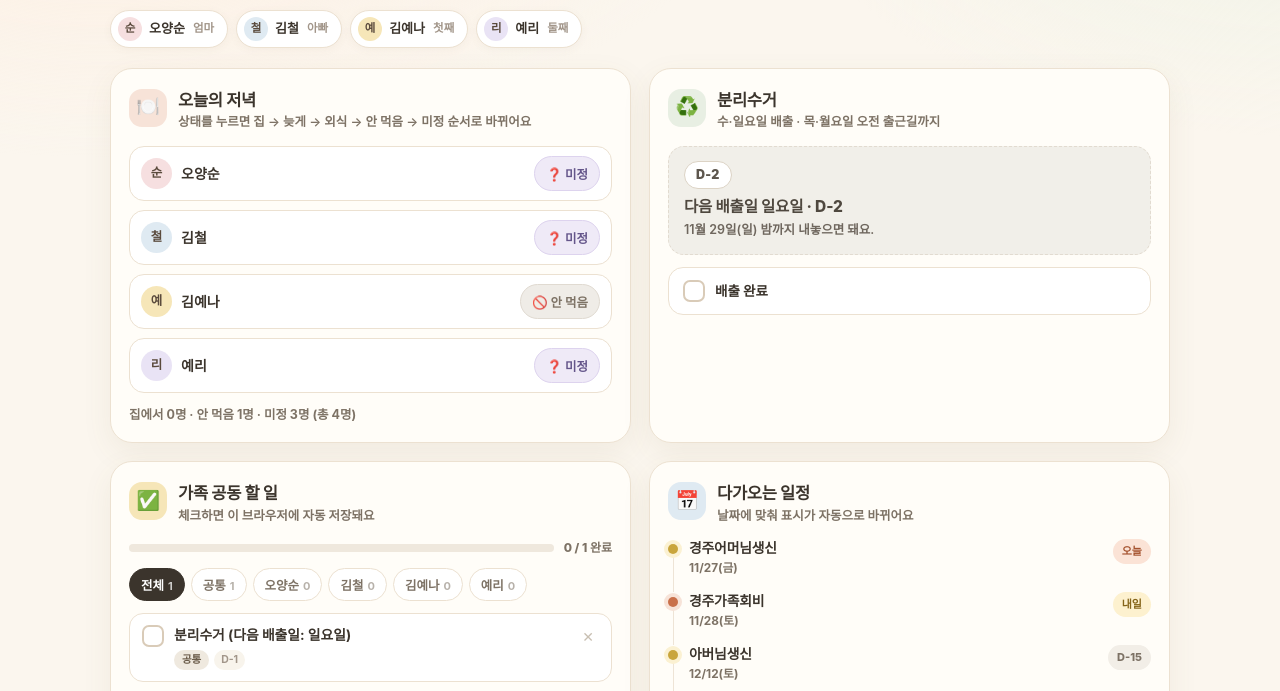
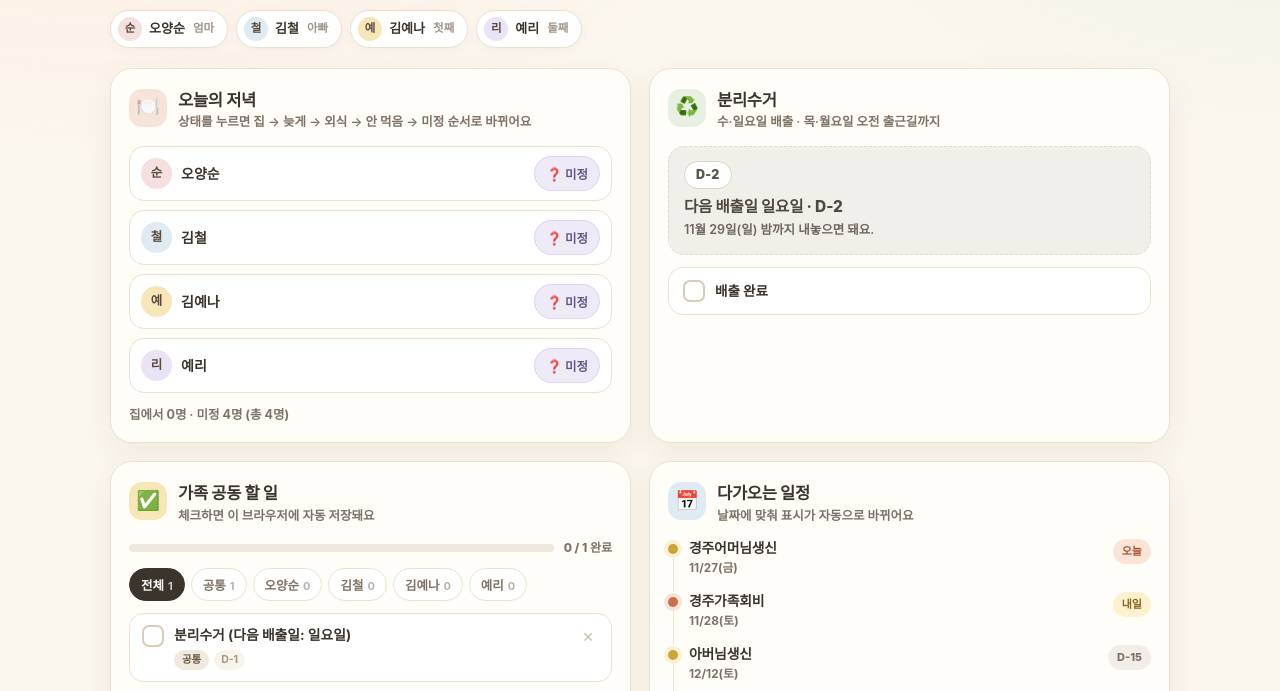
Before and after one commit to yena5789/family-dashboard, a plain HTML site: page index.html in a window 1280 px wide. Shown: the part 94-785 px from the top of the page. Drawn offline with Linux system fonts and the light colour scheme.

Commit message:
2026-11-28 아침 업데이트

```diff
--- a/index.html
+++ b/index.html
@@ -535,7 +535,7 @@
     { id: 'yena', name: '김예나', initial: '예', color: 'var(--butter)' },
     { id: 'eri', name: '예리', initial: '리', color: 'var(--lilac)' }
   ];
-  var dinnerDefault = { oh: 'unknown', kim: 'unknown', yena: 'skip', eri: 'unknown' };
+  var dinnerDefault = { oh: 'unknown', kim: 'unknown', yena: 'unknown', eri: 'unknown' };
   var dinnerSaved = load(KEY.dinner + todayStr, null);
   var dinner = {};
   FAMILY.forEach(function (p) {
```
